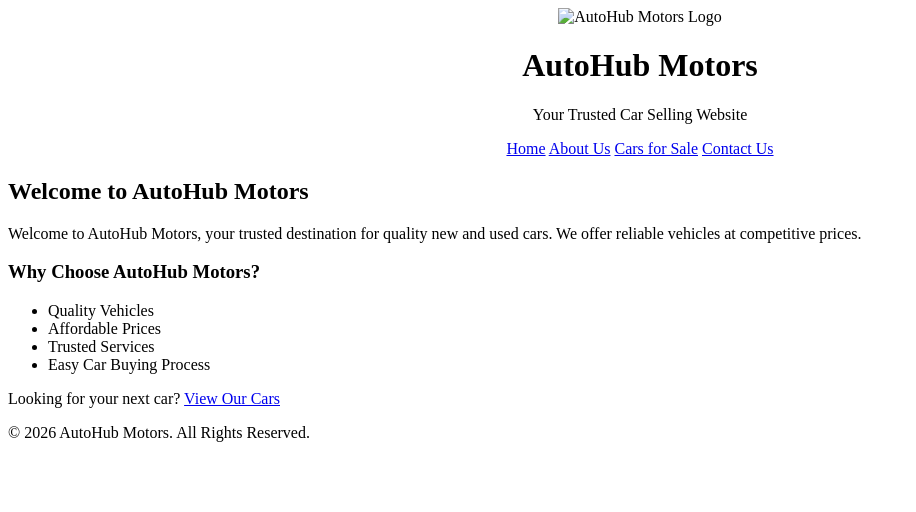
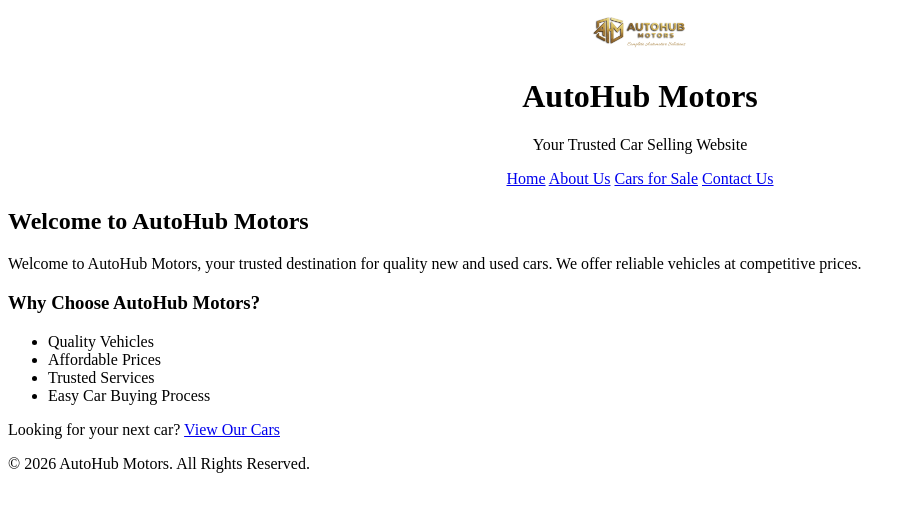
Before and after one commit to EdwardZane04/Assigment_04, a plain HTML site: page index.html in a window 1280 px wide. Shown: the whole page, without its empty margins (0-916 px from the left). Drawn offline with Linux system fonts and the light colour scheme; the site is published under a folder, as on GitHub Pages, so addresses that start at the root find nothing.

Commit message:
Fix HTML encoding issues in index.html
Done

```diff
--- a/index.html
+++ b/index.html
@@ -13,7 +13,7 @@
 
         <center>
 
-            <img src="/images/Autohubmotors.png"
+            <img src="images/Autohubmotors.png"
                  alt="AutoHub Motors Logo"
                  width="100">
 
```
